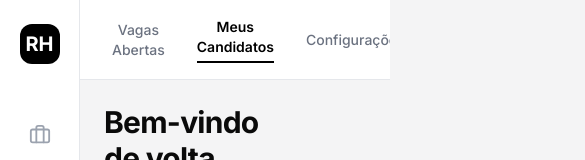
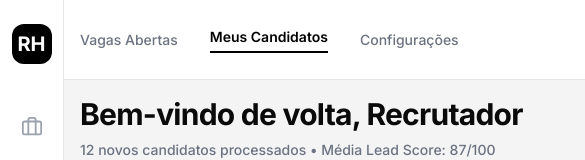
Before and after one commit to Hoolydev/rh-renato, a website: page frontend/dashboard.html in a window 390 px wide. Shown: the top 160 px of the page, 585 px wide, since content can reach past the window. Drawn offline with nearby package versions, Linux system fonts and the light colour scheme; no server answers; sample sign-in values are in the browser's storage.

Commit message:
fix(dashboard): enable scrolling and improve responsiveness

```diff
--- a/frontend/dashboard.html
+++ b/frontend/dashboard.html
@@ -37,9 +37,10 @@
     </script>
 </head>
 
-<body class="bg-[#F4F4F5] h-screen w-full flex font-sans text-[#0A0A0A] overflow-hidden">
+<body class="bg-[#F4F4F5] min-h-screen w-full flex font-sans text-[#0A0A0A] overflow-y-auto">
     <!-- Sidebar -->
-    <aside class="w-20 bg-white border-r border-gray-200 flex flex-col items-center py-6 gap-8 z-10 shrink-0">
+    <aside
+        class="w-16 md:w-20 bg-white border-r border-gray-200 flex flex-col items-center py-6 gap-6 md:gap-8 z-10 shrink-0">
         <div class="w-10 h-10 bg-black rounded-xl flex items-center justify-center text-white font-bold text-xl mb-4">
             RH
         </div>
@@ -60,10 +61,11 @@
     </aside>
 
     <!-- Main Content -->
-    <main class="flex-1 flex flex-col h-full overflow-hidden">
+    <main class="flex-1 flex flex-col min-h-screen overflow-visible">
 
         <!-- Header -->
-        <header class="bg-white border-b border-gray-200 px-8 h-20 flex items-center justify-between shrink-0">
+        <header
+            class="bg-white border-b border-gray-200 px-4 md:px-8 h-20 flex items-center justify-between shrink-0 sticky top-0 z-40">
             <nav class="flex gap-8" id="topNav">
                 <button class="top-nav-btn text-gray-500 hover:text-black font-medium text-sm transition-colors"
                     data-target="section-vagas">Vagas Abertas</button>
@@ -125,7 +127,7 @@
         </script>
 
         <!-- Scrollable Pages Area -->
-        <div class="flex-1 overflow-hidden p-6 md:p-8 relative" id="pagesContainer">
+        <div class="flex-1 p-4 md:p-8 relative" id="pagesContainer">
 
             <!-- SECTION: Vagas Abertas -->
             <div id="section-vagas" class="view-section hidden">
@@ -206,7 +208,7 @@
                     </button>
                 </div>
 
-                <div class="bg-white rounded-2xl shadow-sm border border-gray-200 flex flex-col flex-1 min-h-0">
+                <div class="bg-white rounded-2xl shadow-sm border border-gray-200 flex flex-col flex-1">
 
                     <!-- Filters -->
                     <div class="p-5 border-b border-gray-100 flex flex-wrap items-center gap-4">
```
